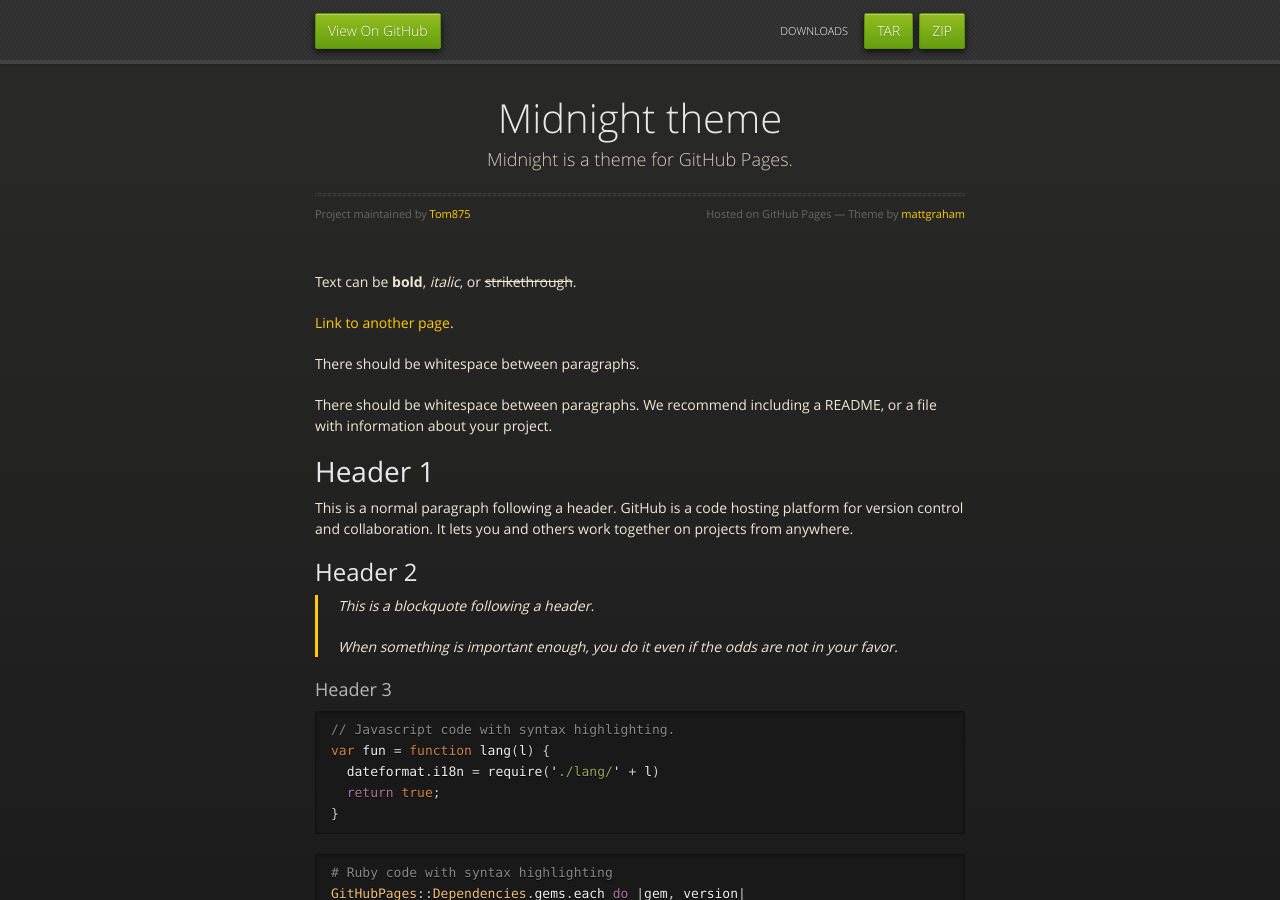
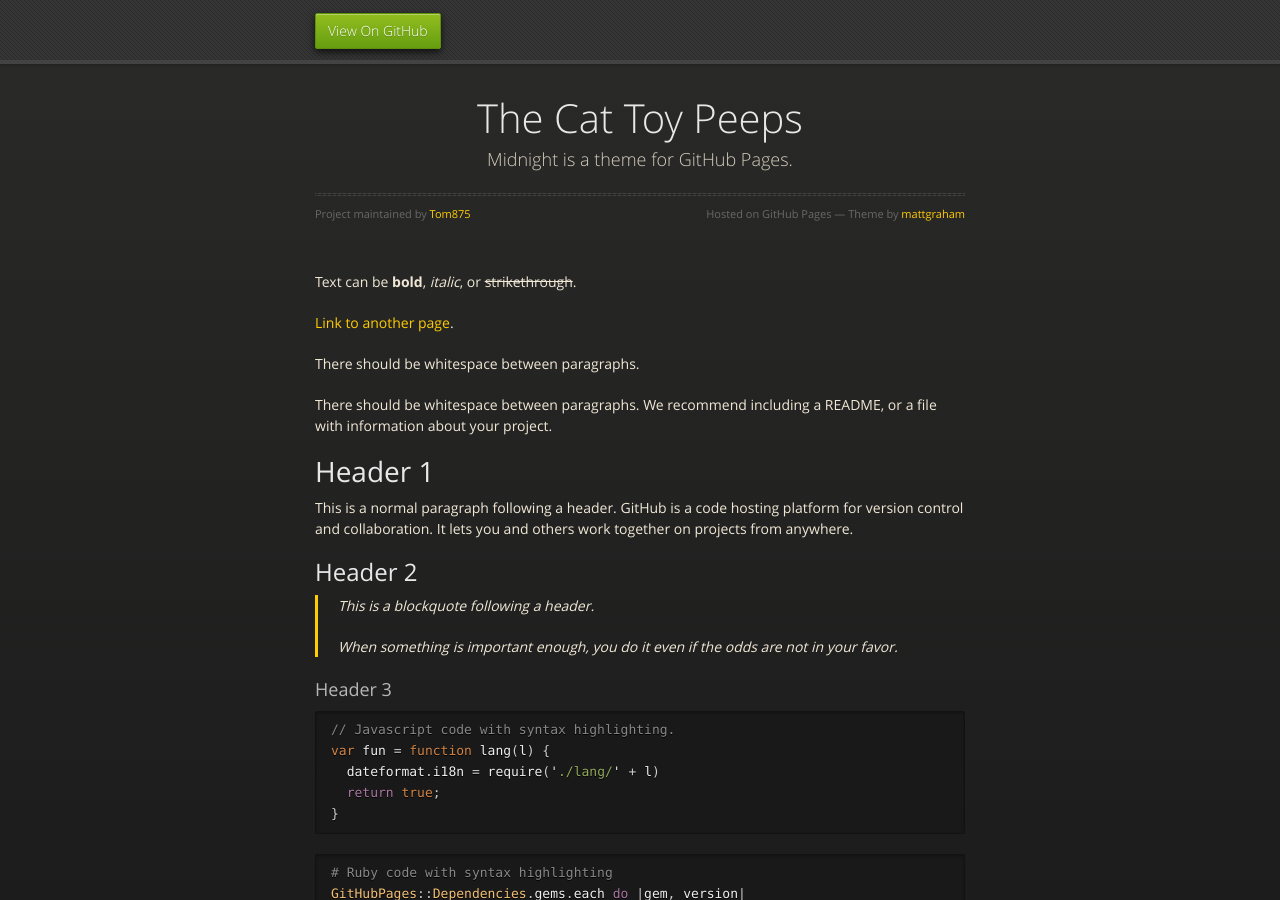
Before and after one commit to Tom875/Tom875.github.io, a Jekyll site: the page built from index.md, in a window 1280 px wide and 900 px high. Built offline with Jekyll 4.4.1, drawn with Linux system fonts in a browser that asks for light colours.

Commit message:
Update _config.yml

```diff
--- a/_config.yml
+++ b/_config.yml
@@ -1,5 +1,5 @@
-title: Midnight theme
+title: The Cat Toy Peeps
 description: Midnight is a theme for GitHub Pages.
-show_downloads: true
+show_downloads: false
 google_analytics:
 theme: jekyll-theme-midnight
```
